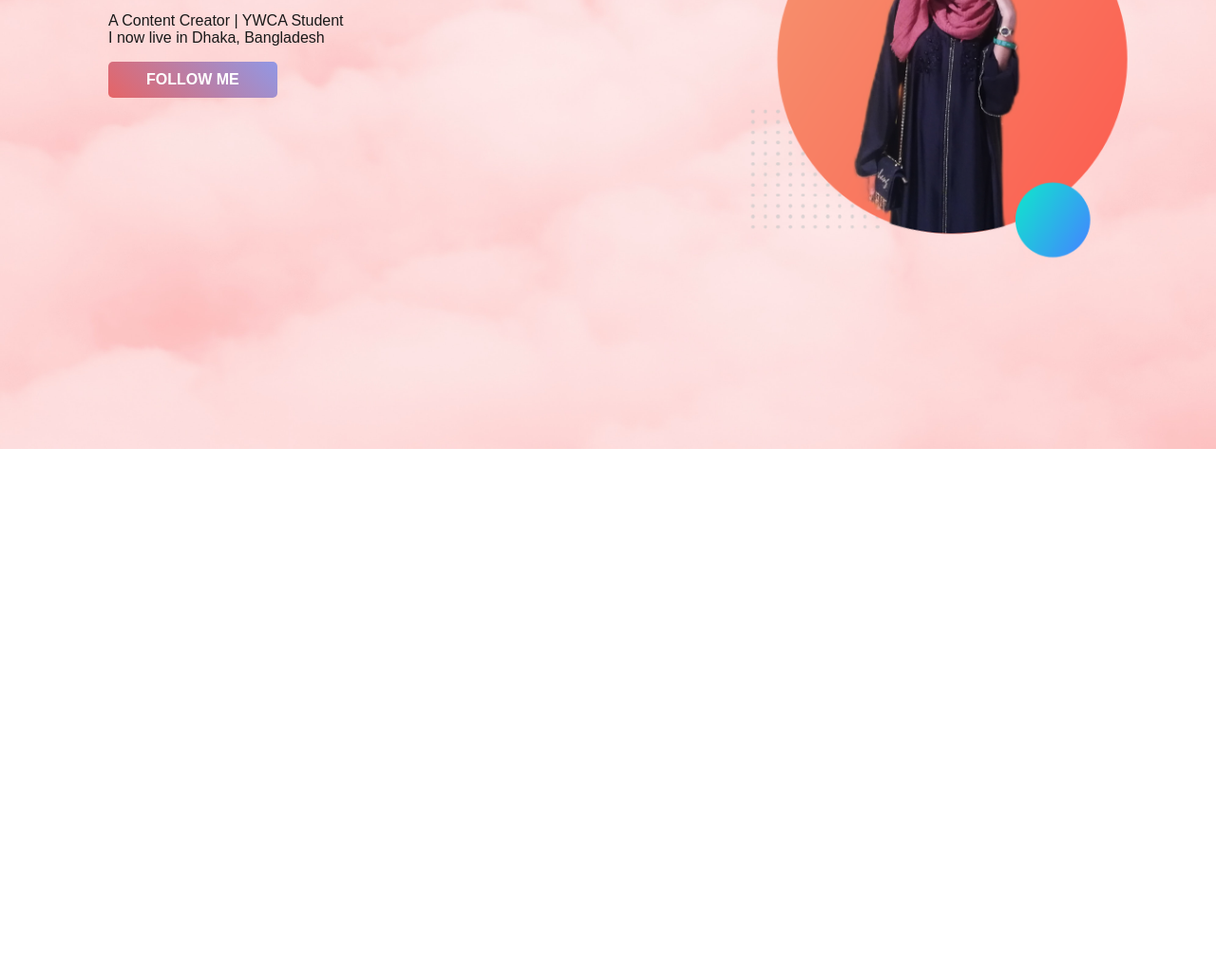
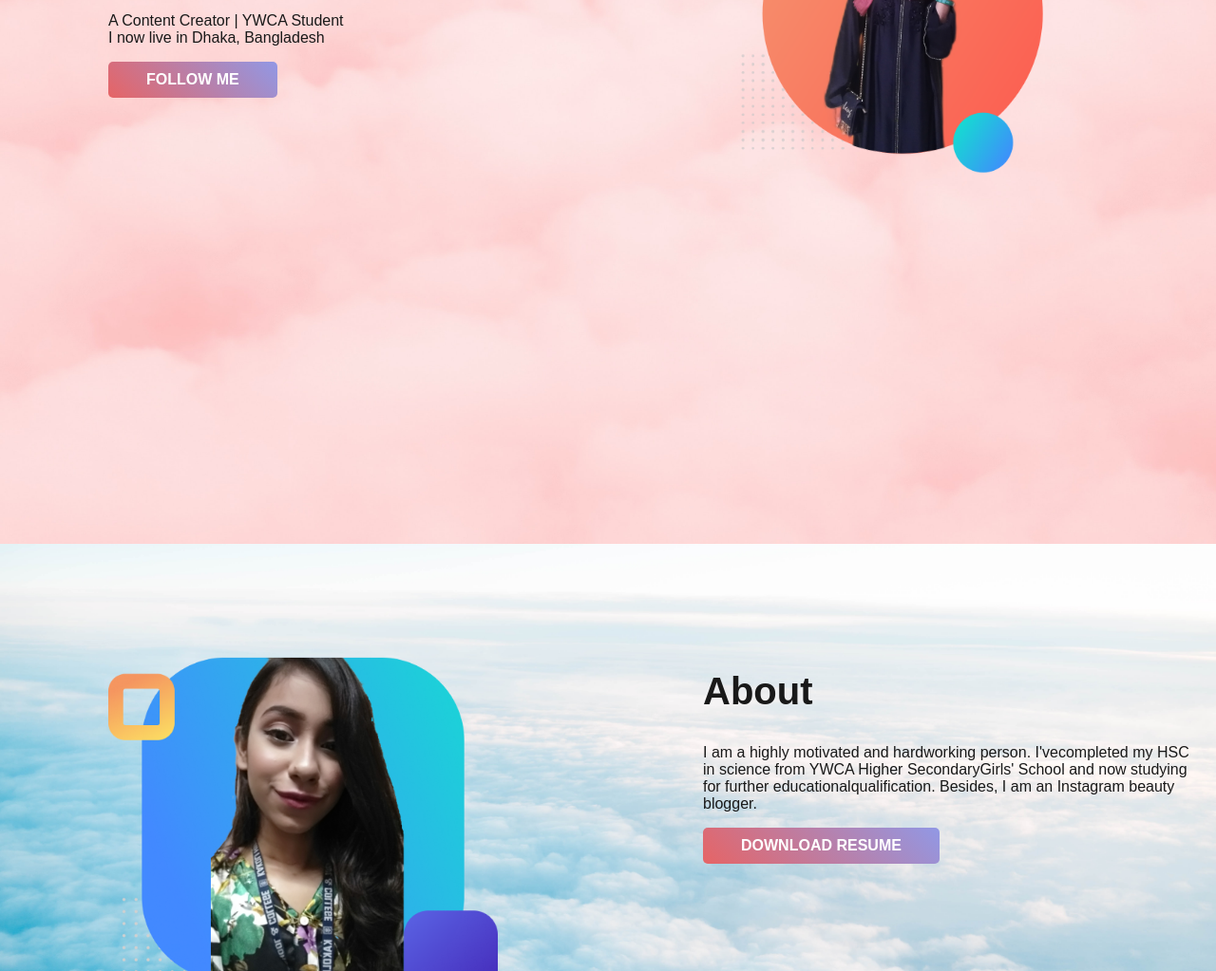
Before and after one commit to Humayungithub/fatema-portfolio, a plain HTML site: page index.html in a window 1280 px wide. Shown: the part 277-1300 px from the top of the page at 95% size. Before the commit the page ends 800 px from the top, so only its background shows below. Drawn offline with Linux system fonts and the light colour scheme.

Commit message:
added about section

```diff
--- a/assets/style.css
+++ b/assets/style.css
@@ -1,7 +1,6 @@
 body {
   margin: 0;
   font-family: "Poppins", sans-serif;
-  display: flex;
   color: #333;
   background: #fff;
 }
@@ -62,15 +61,20 @@ p {
   padding-left: 50px;
 }
 .half-width img {
-  width: 100%;
+  width: 80%;
 }
 .top-banner {
-  background-image: url("images/top-banner.jpg");
+  background-image: url("images/bg-top.jpg");
+  background-repeat: no-repeat;
+  background-size: cover;
+}
+.about-banner {
+  background-image: url("images/bg-about.jpg");
   background-repeat: no-repeat;
   background-size: cover;
 }
 section {
-  height: 600px;
+  height: 700px;
   padding-bottom: 150px;
   width: 100%;
 }
--- a/index.html
+++ b/index.html
@@ -13,7 +13,7 @@
         <div class="navbar">
             <a href="#" class="brand-logo">Fatema Akter</a>
             <ul>
-                <li><a href="#home">Home</a></li>
+                <li><a href="#intro">Home</a></li>
                 <li><a href="#about">About</a></li>
                 <li><a href="#portfolio">Portfolio</a></li>
                 <li><a href="#contact">Contact</a></li>
@@ -22,7 +22,7 @@
     </nav>
     <!--Navigation bar End-->
     <!--Intro section Start-->
-    <section class="top-banner">
+    <section id="intro" class="top-banner">
         <div class="half-width">
             <h1>Hello, I'm</h1>
             <h1><span>Fatema Akter</span></h1>
@@ -34,6 +34,18 @@
         </div>
     </section>
     <!--Intro section End-->
+    <!--About section Start-->
+    <section id="about" class="about-banner">
+        <div class="half-width">
+            <img src="assets/images/photo-2.png" alt="Fatema's photo">
+        </div>
+        <div class="half-width">
+            <h1>About</h1>
+            <p>I am a highly motivated and hardworking person. I'vecompleted my HSC in science from YWCA Higher SecondaryGirls' School and now studying for further educationalqualification. Besides, I am an Instagram beauty blogger.</p>
+            <a class="anchor-button" target="_blank" href="assets/files/Fatema-Akter-Resume.pdf" download>Download Resume</a>
+        </div>
+    </section>
+        <!--About section End-->
 
 </body>
 </html>
```
Also changed, not shown: assets/images/banner-7.jpg (renamed from assets/images/top-banner6.jpg), assets/images/bg-about.jpg (added), assets/images/bg-top.jpg (renamed from assets/images/top-banner.jpg), assets/images/top-banner1.jpg (deleted), assets/images/top-banner4.jpg (deleted), 3 other files.
